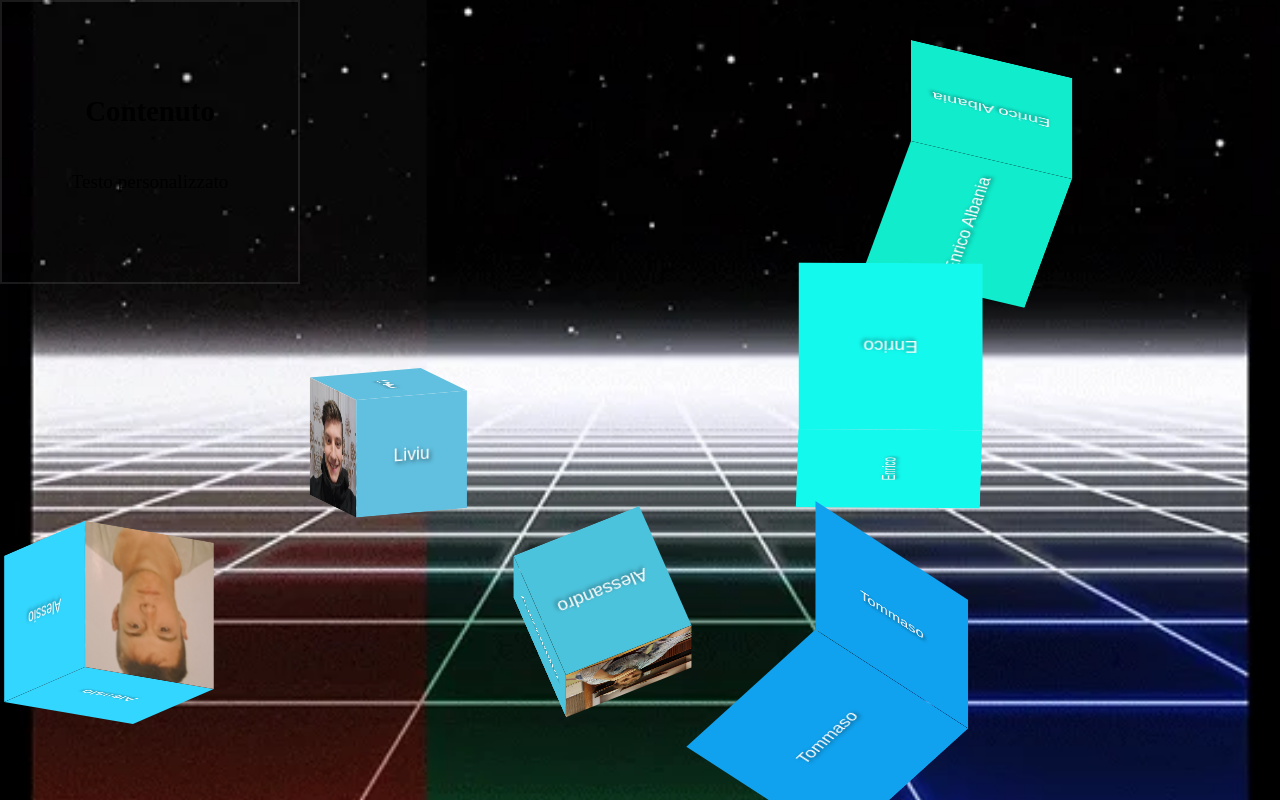
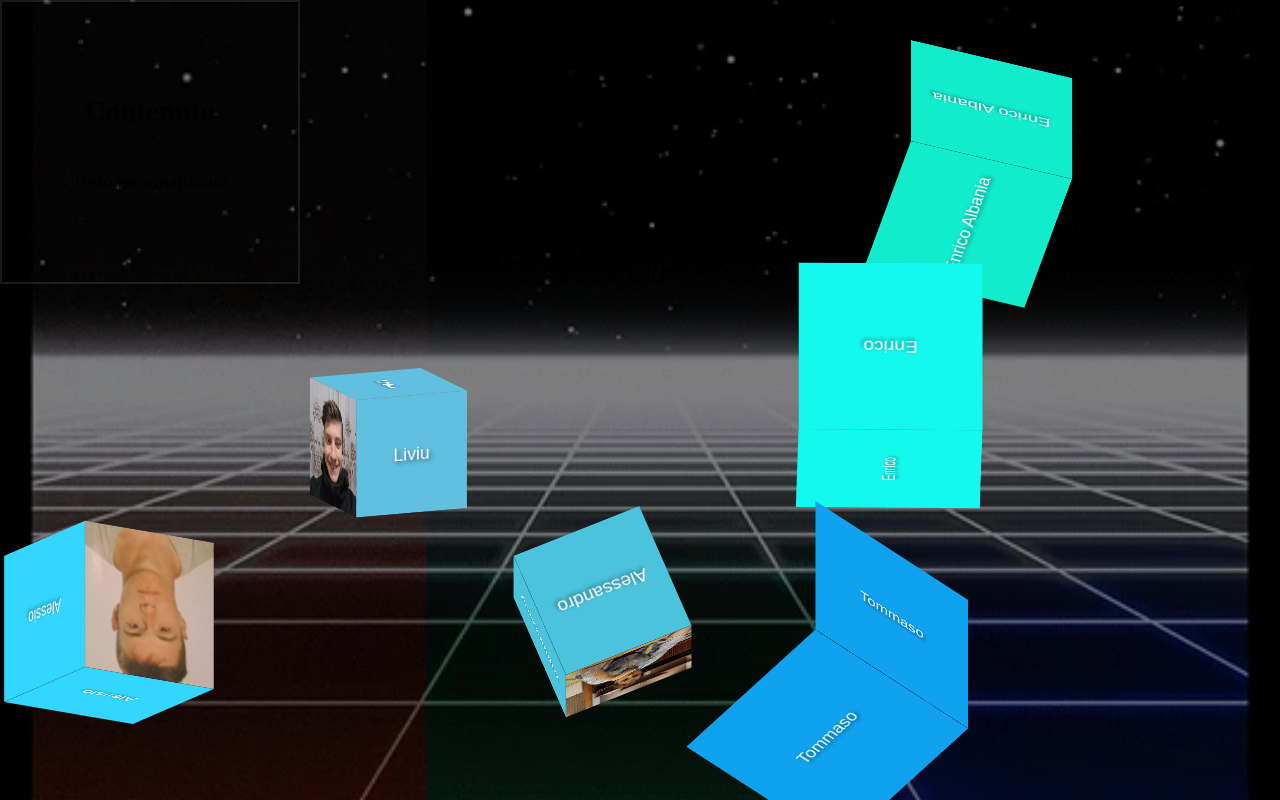
Before and after one commit to linkar03/sito-di-classe, a website: page docs/index.html in a window 1280 px wide. Drawn offline with Linux system fonts and the light colour scheme.

Commit message:
Update index.html

```diff
--- a/docs/index.html
+++ b/docs/index.html
@@ -21,9 +21,29 @@
             margin: 0;
             overflow: hidden;
             user-select: none;
-            background: url('/docs/Risorse/giphy.gif') no-repeat center center fixed;
-            background-size: cover;
+            position: relative;
+            z-index: 0;
+            background-image: url('Risorse/giphy.gif');
+            background-size: cover; /* Ridimensiona l'immagine per coprire tutto lo schermo */
+            background-position: center; /* Centra l'immagine */
+            background-repeat: no-repeat; /* Evita la ripetizione */
+            background-attachment: fixed; /* Mantiene l'immagine fissa */
+            width: 100vw; /* Occupa tutta la larghezza della viewport */
+            height: 100vh; /* Occupa tutta l'altezza della viewport */
         }
+
+        /* Aggiungi un overlay scuro per migliorare la leggibilità del contenuto */
+        body::before {
+            content: '';
+            position: absolute;
+            top: 0;
+            left: 0;
+            width: 100%;
+            height: 100%;
+            background: rgba(0, 0, 0, 0.5); /* Colore nero con trasparenza */
+            z-index: -1; /* Posiziona sotto il contenuto */
+        }
+
 	</style>
 	</head>
 	<body>
```
